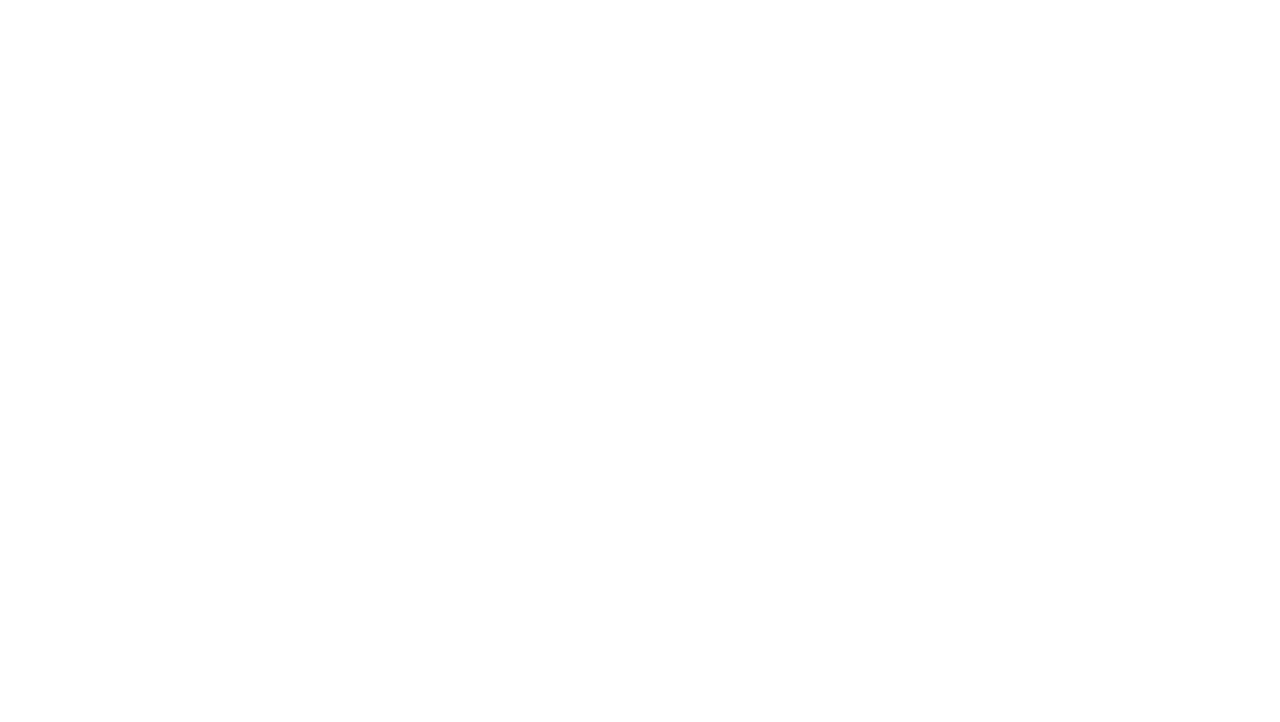
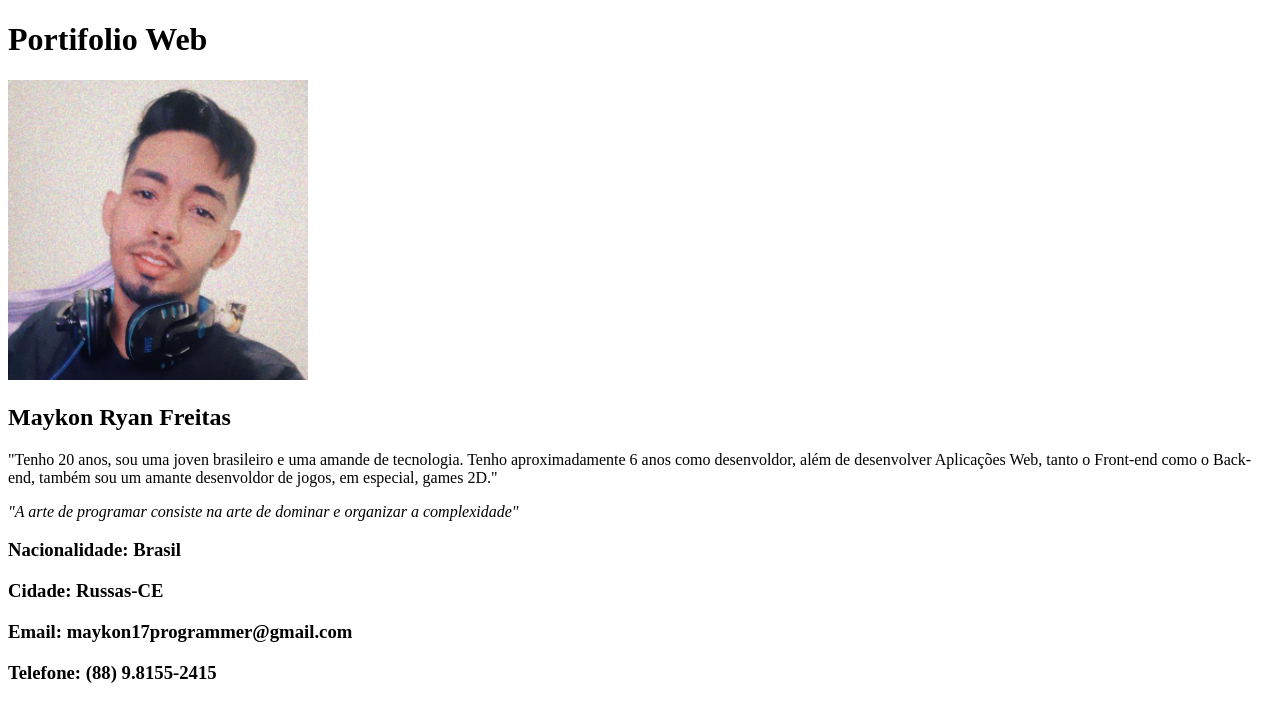
Before and after one commit to MaykonFreitas17/MaykonFreitas17.github.io, a plain HTML site: page index.html in a window 1280 px wide. Drawn offline with Linux system fonts and the light colour scheme.

Commit message:
Atualizando o arquivo html com os prontos 1,2,3 e a adicionando a pasta de imagens

```diff
--- a/index.html
+++ b/index.html
@@ -7,6 +7,30 @@
     <title>Maykon Freitas - Software & Games</title>
 </head>
 <body>
-    <header></header>
+    <header>
+        <h1>Portifolio Web</h1>
+    </header>
+
+    <main>
+        <div class="main-perfil">
+            <div class="main-perfil-image">
+                <img src="./images/perfil.jpg" alt="Foto do Maykon Freitas" width="300px">
+            </div>
+
+            <div class="main-personal-information">
+                <h2>Maykon Ryan Freitas</h2>
+                <p class="main-perfil-description">
+                    "Tenho 20 anos, sou uma joven brasileiro e uma amande de tecnologia. Tenho aproximadamente 6 anos como desenvoldor, além de desenvolver Aplicações Web, tanto o Front-end como o Back-end, também sou um amante desenvoldor de jogos, em especial, games 2D."
+                </p>
+                <p><em>"A arte de programar consiste na arte de dominar e organizar a complexidade"</em></p>
+                <h3> Nacionalidade: Brasil</h3>
+                <h3>Cidade: Russas-CE</h3>
+                <h3>Email: maykon17programmer@gmail.com</h3>
+                <h3>Telefone: (88) 9.8155-2415</h3>
+            </div>
+        </div>
+    </main>
+
+    <footer></footer>
 </body>
 </html>
```
Also changed, not shown: images/perfil.jpg (added).
